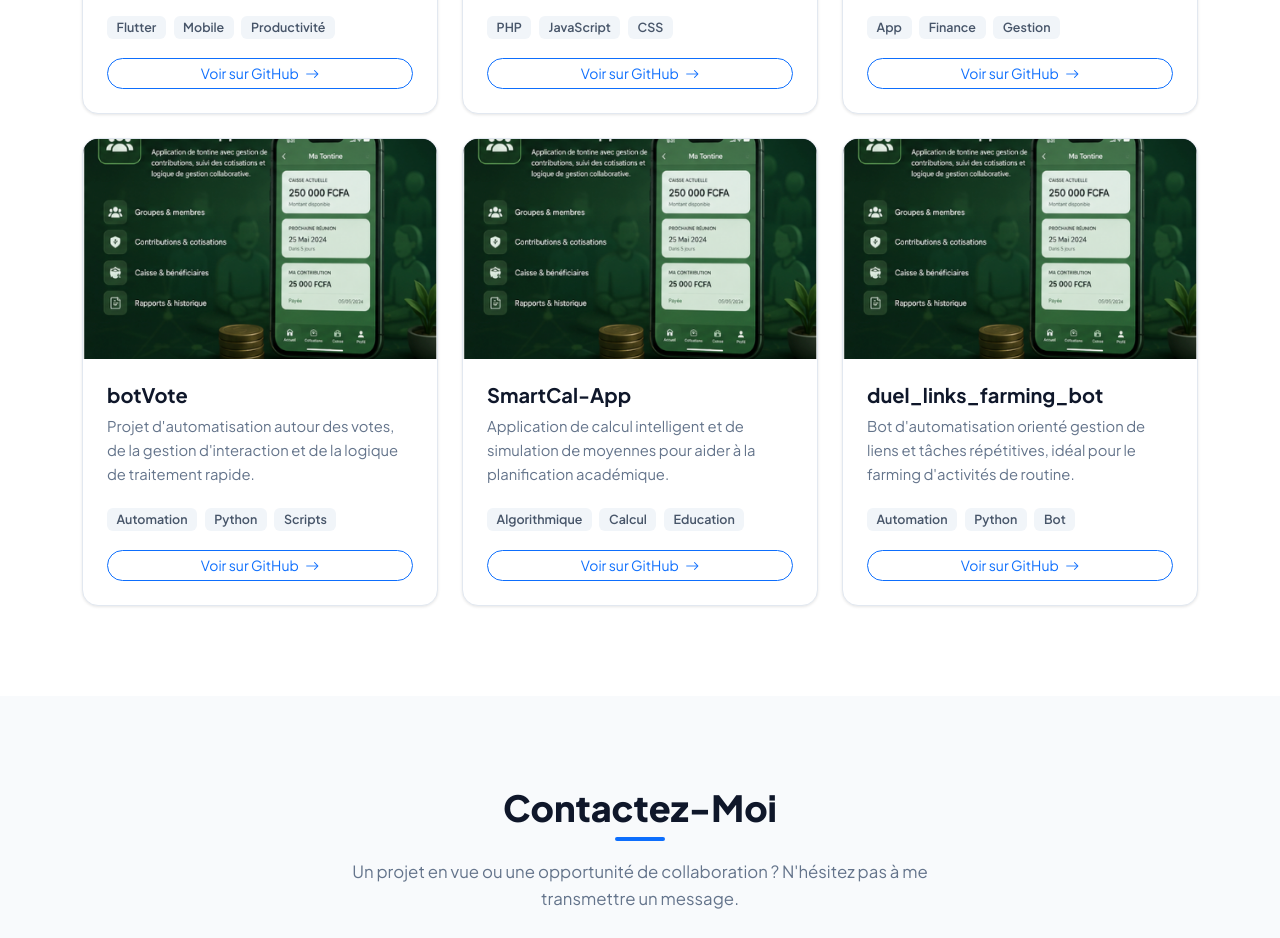
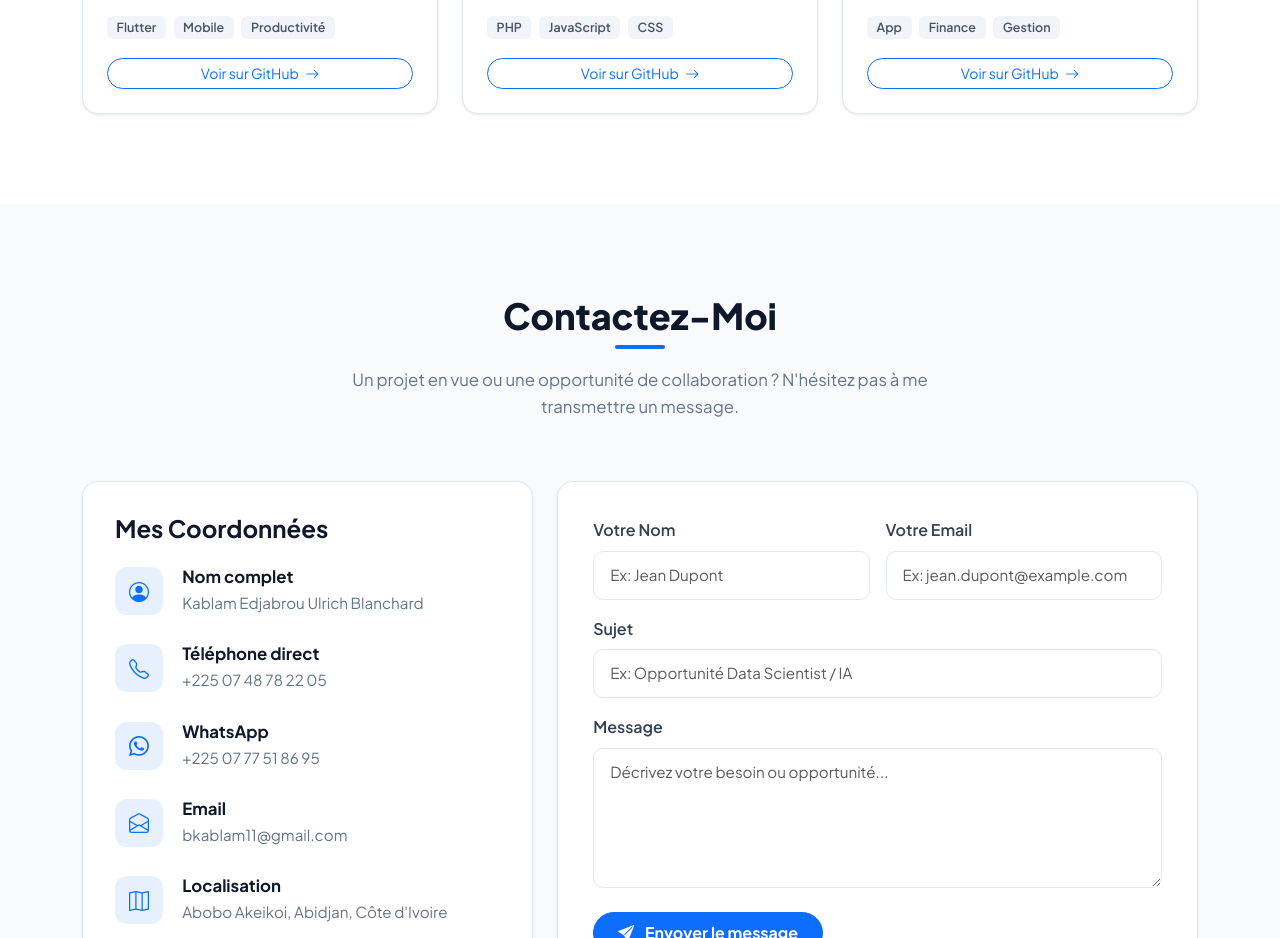
Before and after one commit to bkablam11/bkablam11.github.io, a React app: page index.html in a window 1280 px wide. Shown: the part 6340-7278 px from the top of the page. Built offline with nearby package versions, Linux system fonts and the light colour scheme.

Commit message:
(ending)

```diff
--- a/index.html
+++ b/index.html
@@ -660,65 +660,6 @@
           </div>
         </div>
 
-        <div class="col-md-6 col-lg-4 portfolio-item filter-web">
-          <div class="portfolio-card" id="project-card-7">
-            <div class="portfolio-img-wrapper">
-              <img src="assets/img/me/wari.png" class="portfolio-img" alt="botVote">
-            </div>
-            <div class="portfolio-body">
-              <h4>botVote</h4>
-              <p>Projet d'automatisation autour des votes, de la gestion d'interaction et de la logique de traitement rapide.</p>
-              <div class="portfolio-tags">
-                <span class="portfolio-tag">Automation</span>
-                <span class="portfolio-tag">Python</span>
-                <span class="portfolio-tag">Scripts</span>
-              </div>
-              <a href="https://github.com/bkablam11/botVote" target="_blank" rel="noopener" class="btn btn-outline-primary btn-sm rounded-pill mt-auto">
-                Voir sur GitHub <i class="bi bi-arrow-right ms-1"></i>
-              </a>
-            </div>
-          </div>
-        </div>
-
-        <div class="col-md-6 col-lg-4 portfolio-item filter-web">
-          <div class="portfolio-card" id="project-card-8">
-            <div class="portfolio-img-wrapper">
-              <img src="assets/img/me/wari.png" class="portfolio-img" alt="SmartCal-App">
-            </div>
-            <div class="portfolio-body">
-              <h4>SmartCal-App</h4>
-              <p>Application de calcul intelligent et de simulation de moyennes pour aider à la planification académique.</p>
-              <div class="portfolio-tags">
-                <span class="portfolio-tag">Algorithmique</span>
-                <span class="portfolio-tag">Calcul</span>
-                <span class="portfolio-tag">Education</span>
-              </div>
-              <a href="https://github.com/bkablam11/SmartCal-App" target="_blank" rel="noopener" class="btn btn-outline-primary btn-sm rounded-pill mt-auto">
-                Voir sur GitHub <i class="bi bi-arrow-right ms-1"></i>
-              </a>
-            </div>
-          </div>
-        </div>
-
-        <div class="col-md-6 col-lg-4 portfolio-item filter-web">
-          <div class="portfolio-card" id="project-card-9">
-            <div class="portfolio-img-wrapper">
-              <img src="assets/img/me/wari.png" class="portfolio-img" alt="duel_links_farming_bot">
-            </div>
-            <div class="portfolio-body">
-              <h4>duel_links_farming_bot</h4>
-              <p>Bot d'automatisation orienté gestion de liens et tâches répétitives, idéal pour le farming d'activités de routine.</p>
-              <div class="portfolio-tags">
-                <span class="portfolio-tag">Automation</span>
-                <span class="portfolio-tag">Python</span>
-                <span class="portfolio-tag">Bot</span>
-              </div>
-              <a href="https://github.com/bkablam11/duel_links_farming_bot" target="_blank" rel="noopener" class="btn btn-outline-primary btn-sm rounded-pill mt-auto">
-                Voir sur GitHub <i class="bi bi-arrow-right ms-1"></i>
-              </a>
-            </div>
-          </div>
-        </div>
       </div>
     </div>
   </section>
```
Also changed, not shown: README.md, assets/img/avatar.svg (deleted), 1 other file.
